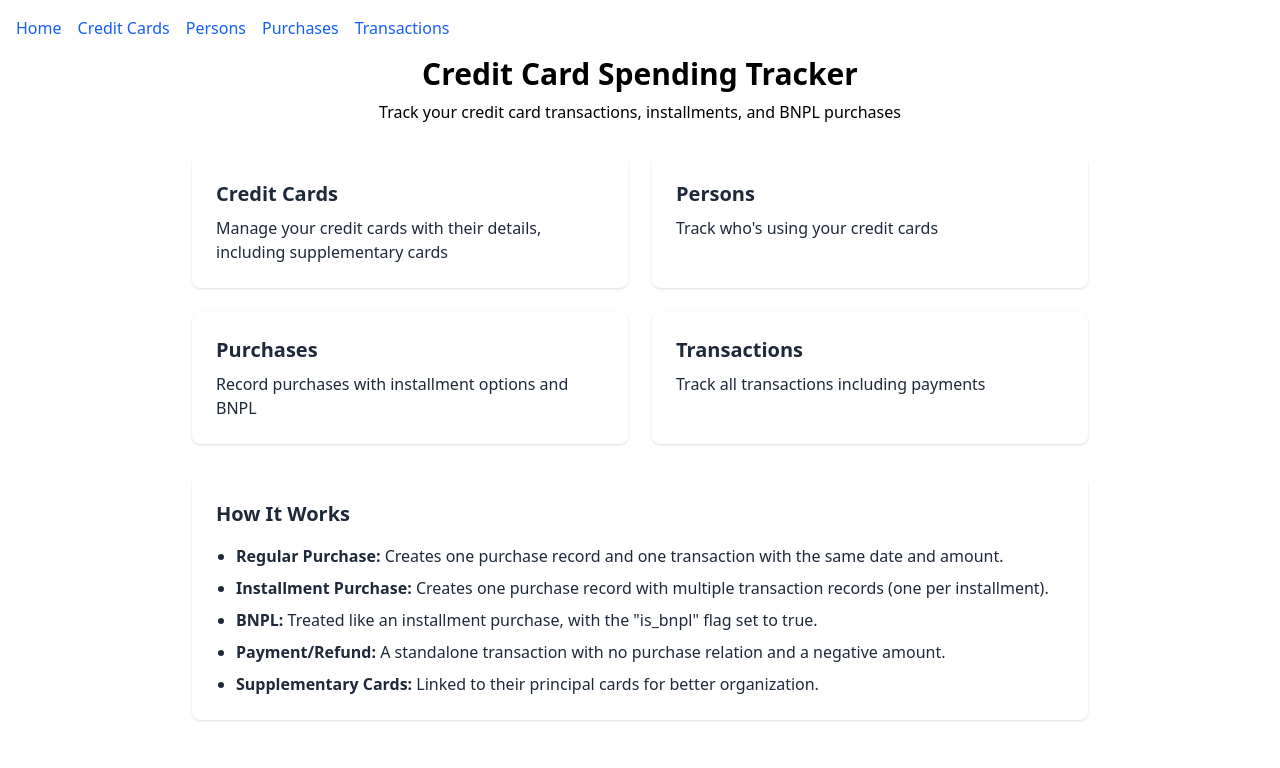
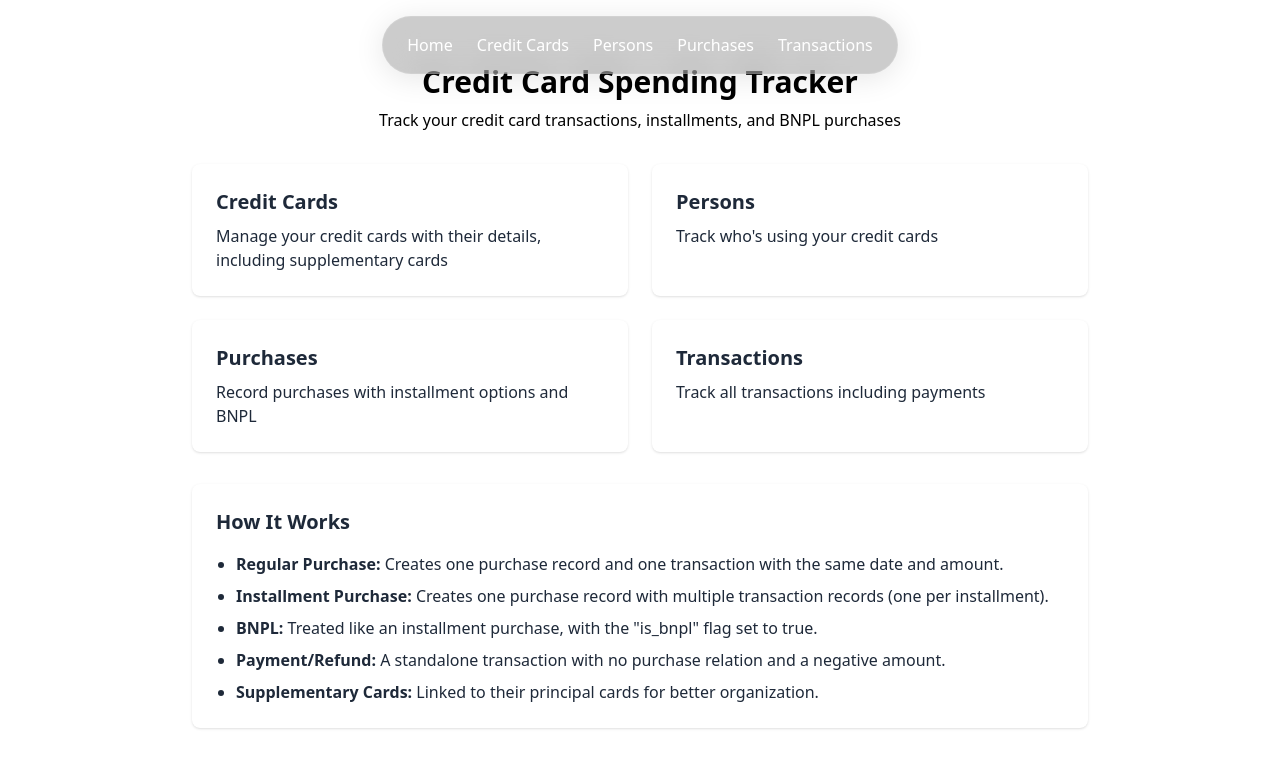
Before and after one commit to JohnPevien/credit-card-tracker, a Next.js app: page / in a window 1280 px wide. Shown: the top 768 px of the page. Built offline with nearby package versions, Linux system fonts and the light colour scheme.

Commit message:
Adds navigation bar component

```diff
--- a/src/app/layout.tsx
+++ b/src/app/layout.tsx
@@ -1,6 +1,6 @@
 import type { Metadata } from "next";
 import { Geist, Geist_Mono } from "next/font/google";
-import Link from 'next/link';
+import NavigationBar from "@/components/NavigationBar";
 import "./globals.css";
 
 const geistSans = Geist({
@@ -28,16 +28,8 @@ export default function RootLayout({
       <body
         className={`${geistSans.variable} ${geistMono.variable} antialiased bg-gray-100`}
       >
-        <div className="p-4">
-          <nav className="mb-4">
-            <ul className="flex space-x-4">
-              <li><Link href="/" className="text-blue-600 hover:underline">Home</Link></li>
-              <li><Link href="/credit-cards" className="text-blue-600 hover:underline">Credit Cards</Link></li>
-              <li><Link href="/persons" className="text-blue-600 hover:underline">Persons</Link></li>
-              <li><Link href="/purchases" className="text-blue-600 hover:underline">Purchases</Link></li>
-              <li><Link href="/transactions" className="text-blue-600 hover:underline">Transactions</Link></li>
-            </ul>
-          </nav>
+        <NavigationBar />
+        <div className="p-4 pt-16">
           <main>{children}</main>
         </div>
       </body>
--- /dev/null
+++ b/src/components/NavigationBar.tsx
@@ -0,0 +1,52 @@
+import Link from "next/link";
+
+export default function NavigationBar() {
+  return (
+    <div className="fixed top-4 left-0 right-0 z-50 flex justify-center">
+      <nav className="px-6 py-4 bg-black/20 backdrop-blur-lg rounded-full border border-white/10 shadow-[0_4px_30px_rgba(0,0,0,0.1)] backdrop-saturate-150">
+        <ul className="flex space-x-6">
+          <li>
+            <Link
+              href="/"
+              className="text-white hover:text-blue-400 transition-colors duration-200 font-medium"
+            >
+              Home
+            </Link>
+          </li>
+          <li>
+            <Link
+              href="/credit-cards"
+              className="text-white hover:text-blue-400 transition-colors duration-200 font-medium"
+            >
+              Credit Cards
+            </Link>
+          </li>
+          <li>
+            <Link
+              href="/persons"
+              className="text-white hover:text-blue-400 transition-colors duration-200 font-medium"
+            >
+              Persons
+            </Link>
+          </li>
+          <li>
+            <Link
+              href="/purchases"
+              className="text-white hover:text-blue-400 transition-colors duration-200 font-medium"
+            >
+              Purchases
+            </Link>
+          </li>
+          <li>
+            <Link
+              href="/transactions"
+              className="text-white hover:text-blue-400 transition-colors duration-200 font-medium"
+            >
+              Transactions
+            </Link>
+          </li>
+        </ul>
+      </nav>
+    </div>
+  );
+}
```
